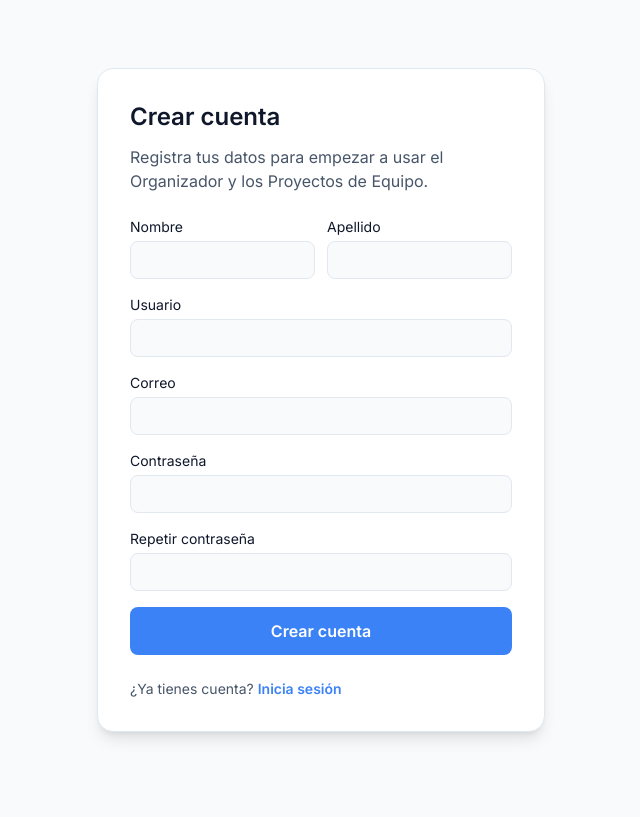
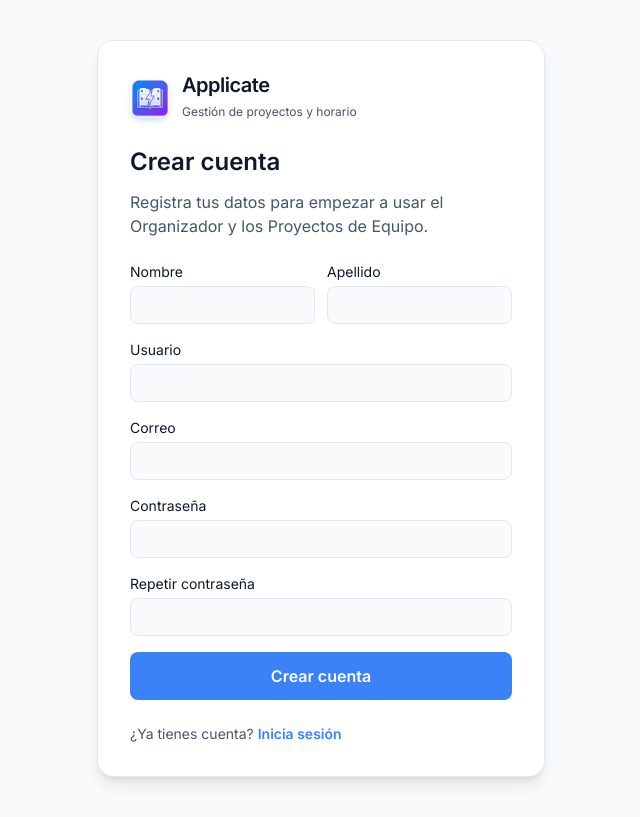
Before and after one commit to Trallan31/proyecto_Los_Applicados, a React (Vite) app in the folder frontend/: page /registro in a window 1280 px wide. Shown: the whole page, without its empty margins (319-959 px from the left). Built offline with nearby package versions, Linux system fonts and the light colour scheme; no server answers.

Commit message:
feat(ui): integrar nuevo logotipo de Applicate y favicon

```diff
--- a/frontend/index.html
+++ b/frontend/index.html
@@ -2,7 +2,7 @@
 <html lang="en">
   <head>
     <meta charset="UTF-8" />
-    <link rel="icon" type="image/svg+xml" href="/favicon.svg" />
+    <link rel="icon" type="image/png" href="/favicon.png" />
     <meta name="viewport" content="width=device-width, initial-scale=1.0" />
     <title>Applicate</title>
   </head>
--- a/frontend/src/App.tsx
+++ b/frontend/src/App.tsx
@@ -44,9 +44,11 @@ function AppLayout() {
     <div className="w-full h-screen bg-background text-text flex flex-col overflow-hidden">
       <header className="h-16 bg-surface/80 backdrop-blur-md border-b border-border flex items-center justify-between px-6 sticky top-0 z-50 shrink-0">
         <div className="flex items-center gap-3 w-1/3">
-          <div className="w-8 h-8 rounded-lg bg-gradient-to-br from-accent-blue to-accent-violet flex items-center justify-center shadow-lg shadow-accent-blue/20">
-            <span className="font-bold text-white text-xs">APP</span>
-          </div>
+          <img
+            src="/logo.png"
+            alt="Applicate Logo"
+            className="w-8 h-8 rounded-lg shadow-md shadow-accent-blue/20 object-cover"
+          />
 
           <h1 className="text-lg font-bold tracking-tight text-text">
             Applicate
--- a/frontend/src/pages/LoginPage.tsx
+++ b/frontend/src/pages/LoginPage.tsx
@@ -36,6 +36,20 @@ export default function LoginPage() {
   return (
     <main className="min-h-screen bg-background text-text flex items-center justify-center px-6">
       <section className="w-full max-w-md bg-surface border border-border rounded-2xl p-8 shadow-lg">
+        <div className="flex items-center gap-3 mb-6">
+          <img
+            src="/logo.png"
+            alt="Applicate Logo"
+            className="w-10 h-10 rounded-xl shadow-md shadow-accent-blue/20 object-cover"
+          />
+          <div>
+            <span className="text-xl font-bold tracking-tight text-text block leading-tight">
+              Applicate
+            </span>
+            <span className="text-xs text-text-muted">Gestión de proyectos y horario</span>
+          </div>
+        </div>
+
         <h1 className="text-2xl font-bold mb-3">
           Iniciar sesión
         </h1>
--- a/frontend/src/pages/RegisterPage.tsx
+++ b/frontend/src/pages/RegisterPage.tsx
@@ -56,6 +56,20 @@ export default function RegisterPage() {
   return (
     <main className="min-h-screen bg-background text-text flex items-center justify-center px-6 py-10">
       <section className="w-full max-w-md bg-surface border border-border rounded-2xl p-8 shadow-lg">
+        <div className="flex items-center gap-3 mb-6">
+          <img
+            src="/logo.png"
+            alt="Applicate Logo"
+            className="w-10 h-10 rounded-xl shadow-md shadow-accent-blue/20 object-cover"
+          />
+          <div>
+            <span className="text-xl font-bold tracking-tight text-text block leading-tight">
+              Applicate
+            </span>
+            <span className="text-xs text-text-muted">Gestión de proyectos y horario</span>
+          </div>
+        </div>
+
         <h1 className="text-2xl font-bold mb-3">Crear cuenta</h1>
 
         <p className="text-text-muted mb-6">
```
Also changed, not shown: frontend/public/favicon.png (added), frontend/public/logo.png (added).
